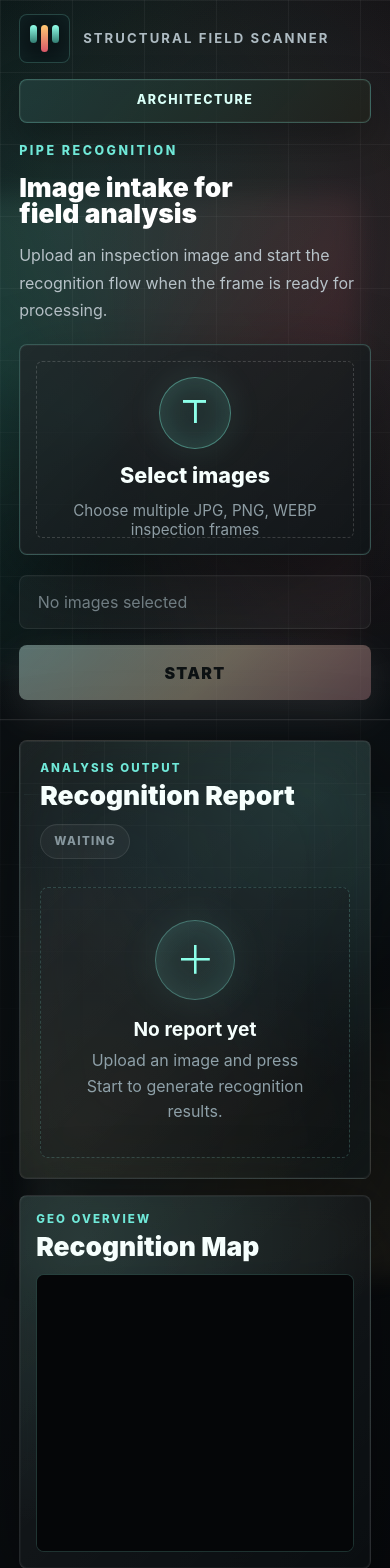
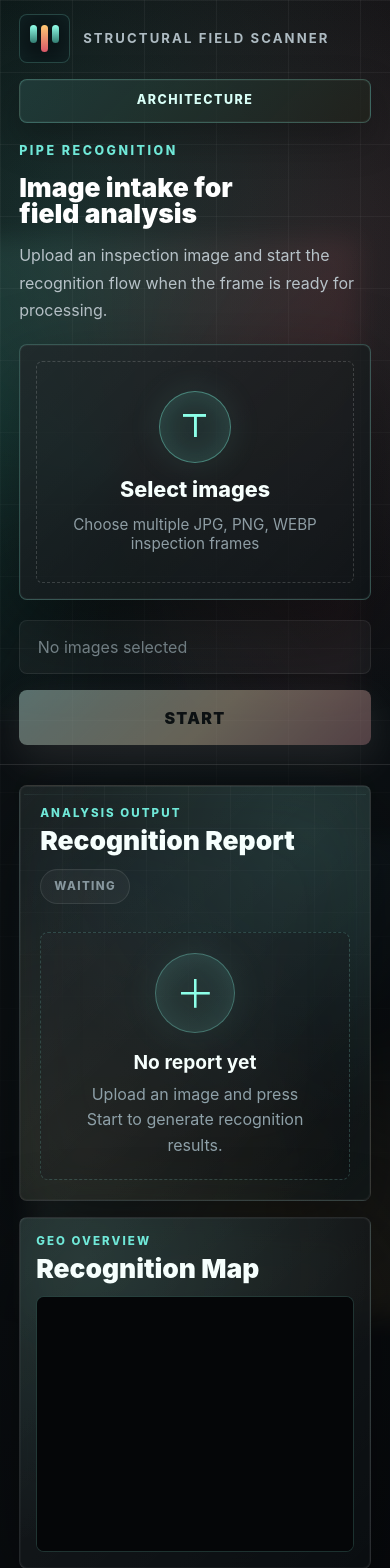
Before and after one commit to EgorPichugin/pipe-recognition-client, a Nuxt app: page / in a window 390 px wide. Shown: the top 1568 px of the page. Built offline with nearby package versions, Linux system fonts and the light colour scheme.

Commit message:
* fixed frame sizes

```diff
--- a/app/components/ReportPanel.vue
+++ b/app/components/ReportPanel.vue
@@ -164,6 +164,7 @@ const formatConfidence = (value: number | string | undefined) => {
 .table-shell {
   overflow: auto;
   min-height: 0;
+  height: 100%;
   border: 1px solid rgba(151, 255, 235, 0.16);
   border-radius: 0.5rem;
   background:
@@ -210,6 +211,7 @@ td {
 .empty-state {
   display: grid;
   min-height: 0;
+  height: 100%;
   align-content: center;
   justify-items: center;
   gap: 1.15rem;
@@ -226,6 +228,7 @@ td {
 .loading-state {
   display: grid;
   min-height: 0;
+  height: 100%;
   align-content: center;
   gap: 1.25rem;
   padding: 2rem;
--- a/app/components/recognition/ImageRecognitionPage.vue
+++ b/app/components/recognition/ImageRecognitionPage.vue
@@ -83,11 +83,13 @@ function onReset() {
   position: relative;
   z-index: 2;
   display: grid;
-  grid-template-rows: minmax(22rem, 1fr) minmax(20rem, 1fr);
+  grid-template-rows: 26rem 22rem;
   min-width: 0;
-  min-height: 92vh;
+  height: 92vh;
+  min-height: 0;
   padding: clamp(1rem, 3vw, 3rem);
   gap: 1rem;
+  overflow: hidden;
 }
 
 .panel-glow {
@@ -128,8 +130,9 @@ function onReset() {
   }
 
   .report-shell {
-    grid-template-rows: minmax(22rem, auto) minmax(20rem, auto);
-    min-height: 50vh;
+    grid-template-rows: 26rem 22rem;
+    height: auto;
+    min-height: 0;
   }
 }
 
--- a/app/components/recognition/ImageUploadPanel.vue
+++ b/app/components/recognition/ImageUploadPanel.vue
@@ -318,7 +318,7 @@ h1 {
 .dropzone {
   position: relative;
   display: grid;
-  height: clamp(13rem, 25vh, 18rem);
+  height: 18rem;
   min-height: 0;
   overflow: hidden;
   cursor: pointer;
@@ -499,6 +499,10 @@ h1 {
   h1 {
     max-width: 22ch;
   }
+
+  .dropzone {
+    height: 16rem;
+  }
 }
 
 @media (max-width: 560px) {
--- a/app/components/recognition/MapPanel.vue
+++ b/app/components/recognition/MapPanel.vue
@@ -27,6 +27,8 @@ const mapUrl = computed(() => `${baseUrl.value}?t=${props.reloadKey}`)
   position: relative;
   display: grid;
   width: 100%;
+  height: 100%;
+  min-height: 0;
   padding: clamp(1rem, 2.2vw, 1.5rem);
   grid-template-rows: auto minmax(0, 1fr);
   gap: 0.9rem;
@@ -63,7 +65,8 @@ const mapUrl = computed(() => `${baseUrl.value}?t=${props.reloadKey}`)
 .map-frame {
   position: relative;
   overflow: hidden;
-  min-height: 17rem;
+  height: 100%;
+  min-height: 0;
   border-radius: 0.5rem;
   border: 1px solid rgba(151, 255, 235, 0.16);
   background: rgba(2, 6, 8, 0.52);
@@ -72,7 +75,7 @@ const mapUrl = computed(() => `${baseUrl.value}?t=${props.reloadKey}`)
 .map-frame iframe {
   width: 100%;
   height: 100%;
-  min-height: 17rem;
+  min-height: 0;
   border: 0;
 }
 </style>
```
